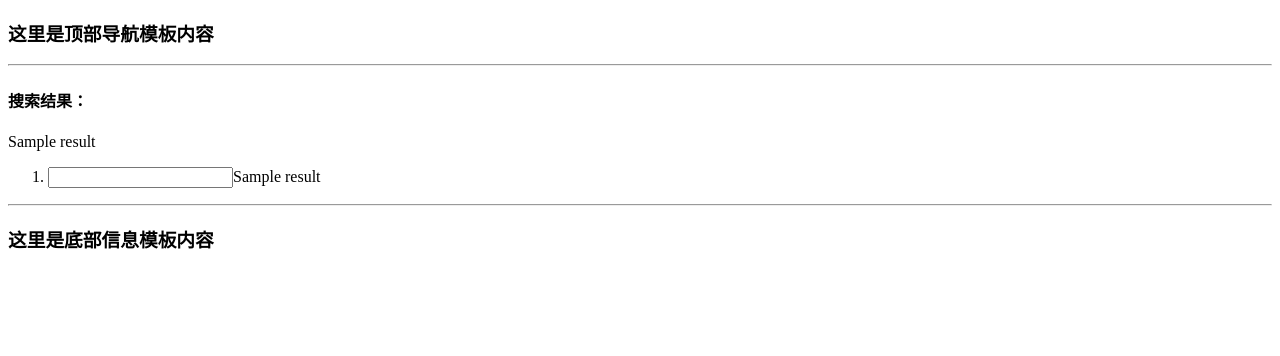
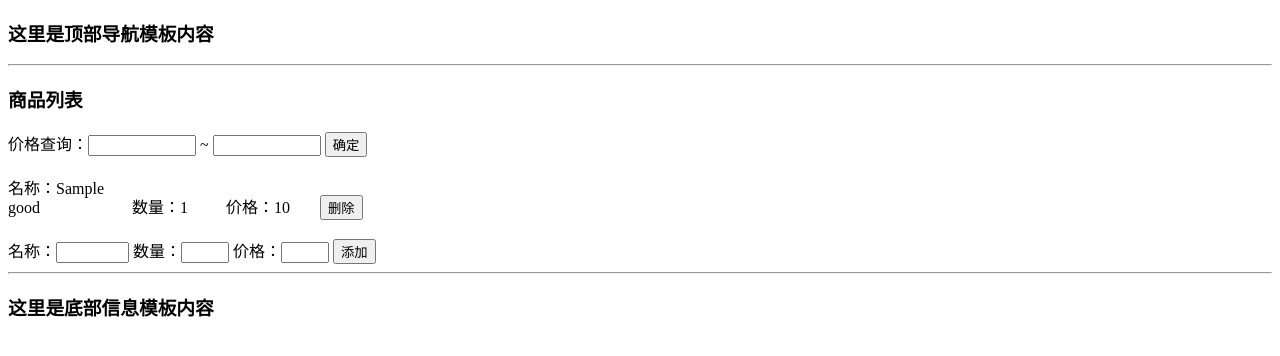
Before and after one commit to lbemi/MyWeb, a Django app: template MySite/templates/goods_list.html in a window 1280 px wide. Shown: the top 356 px of the page. Run offline with Django 3.2, Linux system fonts and the light colour scheme; the template is opened without the code that fills it: most values are stand-ins (such as "Sample title", 1, 10 or a date in 2020); some libraries are stand-ins or nearby versions.

Commit message:
update some

```diff
--- a/MySite/templates/goods_list.html
+++ b/MySite/templates/goods_list.html
@@ -1,11 +1,96 @@
 {% extends 'base.html' %}
 {% block content %}
-    <h4>搜索结果：</h4>
-    {{ result }}
-    {% for re in result %}
-        <ol>
-            <li>
-        <input type="text" title="">{{ result.goods_name }}
-        </ol>
-    {% endfor %}
+    <h3>商品列表</h3>
+    价格查询：<input type="text" style="display:inline-block;width:100px;" id="min_price"> ~
+    <input type="text" style="display:inline-block;width:100px;" id="max_price">
+    <button type="button" id="search">确定</button>
+    <br>
+    <br>
+    <div id="list">
+        {% for goods in goods_list %}
+            <div id="{{ goods.goods_name }}">
+                <label style="display:inline-block;width:120px;">名称：{{ goods.goods_name }}</label>
+                <label style="display:inline-block;width:90px;">数量：{{ goods.goods_number }}</label>
+                <label style="display:inline-block;width:90px;">价格：{{ goods.goods_price }}</label>
+                <button class="delete" type="button" id="{{ goods.goods_name }}">删除</button>
+                <br>
+            </div>
+        {% endfor %}
+    </div>
+    <br>
+    名称：<input type="text" style="display:inline-block;width:65px;" id="goods_name">
+    数量：<input type="text" style="display:inline-block;width:40px;" id="goods_number">
+    价格：<input type="text" style="display:inline-block;width:40px;" id="goods_price">
+    <button type="button" id="add">添加</button>
+    <label id="add_msg"></label>
+    <script type="text/javascript" src="http://apps.bdimg.com/libs/jquery/2.1.4/jquery.min.js"></script>
+    <script>
+    $(document).ready(function () {
+
+    });
+
+    $('#add').click(function () {
+        $('#add_msg').html('');
+        var name = $('#goods_name').val();
+        var price = $('#goods_price').val();
+        var number = $('#goods_number').val();
+        $.getJSON('/add/',{'goods_name':name,'goods_price':price,'goods_number':number},
+            function (result) {
+            console.log(result)
+            if (result === 100){
+                $('#add_msg').html('添加失败！！');
+            } else if (result === 200) {
+                $('#add_msg').html(('添加成功！！'));
+                setTimeout(function () {
+                    location.reload()
+                }, 1000);
+
+                }
+        })
+    });
+
+
+    $('#search').click(function () {
+        $('#list').empty();
+        var min_price = $('#min_price').val();
+        var max_price = $('#max_price').val();
+        $.getJSON('/search/',{'min_price':min_price,'max_price':max_price}, function (result) {
+            var labels = '';
+            if (result === 100){
+                labels = '<label>没有查询结果！</label>';
+            } else {
+                var data = JSON.parse(result);
+                for (i in data){
+                    labels += '<div id ="' + data[i]['pk'] + '">';
+                    labels += '<label style="display:inline-block;width:125px;">名称：' + data[i]['pk'] + '</label>' +
+                    '<label style="display:inline-block;width:95px;">数量：' + data[i]['fields']['goods_number'] + '</label>' +
+                    '<label style="display:inline-block;width:95px;">价格：' + data[i]['fields']['goods_price'] + '</label>' +
+                    '<button class="delete" type="button" id="' + data[i]['pk'] + '">删除</button><br>';
+                    labels += '</div>';
+                }
+            }
+            $('#list').append(labels)
+        })
+    });
+
+    $(document).on('click','button.delete',function () {
+        var name = $(this).attr('id');
+        console.log(name);
+        $.getJSON('/del/',{'goods_name':name}, function (result) {
+            console.log('result:'+result);
+            if (result === 200){
+                $('div').remove('#' + name);
+            }
+        })
+    });
+
+    $('button.delete').click(function () {
+        var name = $(this).attr('id');
+        $.getJSON('/del/',{'goods_name':name}, function (result) {
+            if (result === 200){
+                location.reload();
+            }
+        })
+    });
+    </script>
 {% endblock %}
--- a/MySite/urls.py
+++ b/MySite/urls.py
@@ -15,4 +15,7 @@ urlpatterns = [
     path('check/', views.check_user),
     path('reg/',views.reg),
     path('goods_list/', views.goods_list),
+    path('add/', views.add_goods),
+    path('del/',views.del_goods),
+    path('search/',views.search),
 ]
```
Also changed, not shown: MySite/views.py (+54 -1 lines), db.sqlite3.
